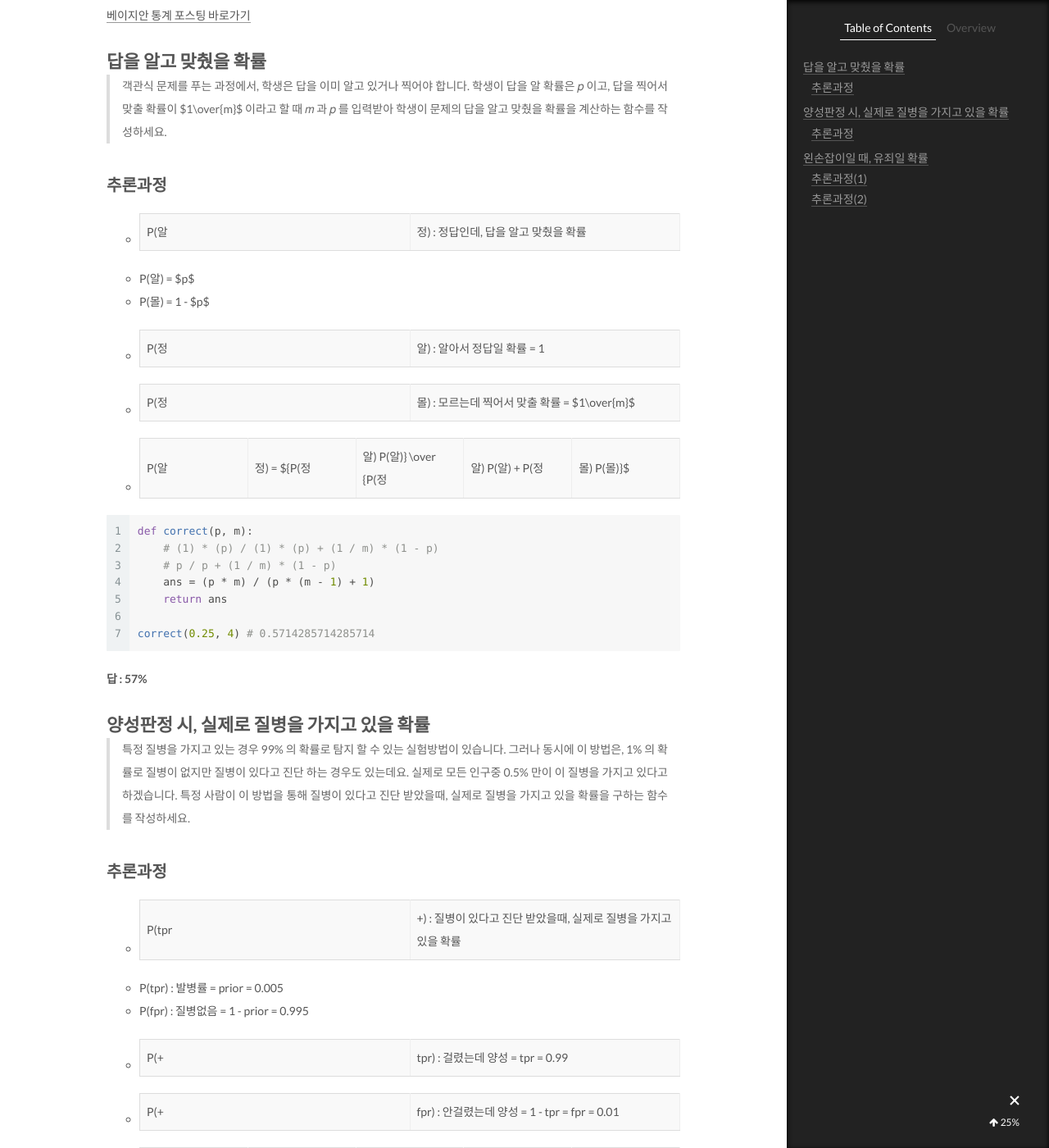
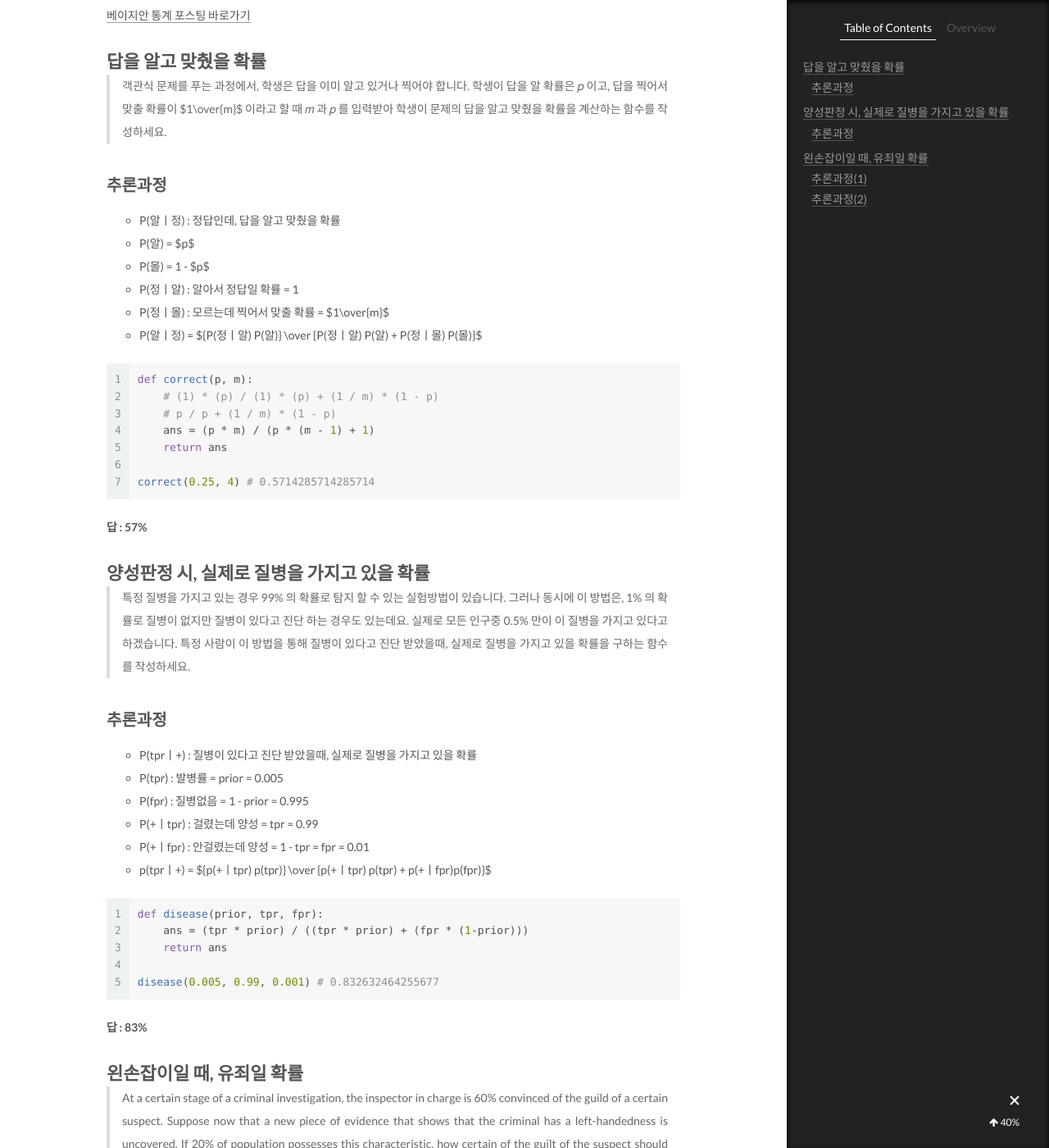
Before and after one commit to 6mini/6mini.github.io, a Jekyll site: the page built from _posts/2021-07-20-didunk4.md, in a window 1280 px wide and 1400 px high, scrolled down 528 px. Shown: the whole window at 82% size. Built offline with Jekyll 4.4.1, drawn with Linux system fonts in a browser that asks for light colours; comment, search, counter and statistics services are not loaded; some of the changed text lies outside the part shown.

Commit message:
Edit did

````diff
--- a/_posts/2021-07-20-didunk4.md
+++ b/_posts/2021-07-20-didunk4.md
@@ -12,12 +12,12 @@ tags: [Did Unknown, Python, 베이지안, Statistics]
 학생이 답을 알 확률은  𝑝 이고, 답을 찍어서 맞출 확률이  $1\over{m}$  이라고 할 때  𝑚 과  𝑝 를 입력받아 학생이 문제의 답을 알고 맞췄을 확률을 계산하는 함수를 작성하세요.
 
 ## 추론과정
-- P(알|정) : 정답인데, 답을 알고 맞췄을 확률
+- P(알ㅣ정) : 정답인데, 답을 알고 맞췄을 확률
 - P(알) = $p$
 - P(몰) = 1 - $p$
-- P(정|알) : 알아서 정답일 확률 = 1
-- P(정|몰) : 모르는데 찍어서 맞출 확률 = $1\over{m}$
-- P(알|정) = ${P(정|알) P(알)} \over {P(정|알) P(알) + P(정|몰) P(몰)}$
+- P(정ㅣ알) : 알아서 정답일 확률 = 1
+- P(정ㅣ몰) : 모르는데 찍어서 맞출 확률 = $1\over{m}$
+- P(알ㅣ정) = ${P(정ㅣ알) P(알)} \over {P(정ㅣ알) P(알) + P(정ㅣ몰) P(몰)}$
 
 ```python
 def correct(p, m):
@@ -40,12 +40,12 @@ correct(0.25, 4) # 0.5714285714285714
 
 ## 추론과정
 
-- P(tpr|+) : 질병이 있다고 진단 받았을때, 실제로 질병을 가지고 있을 확률
+- P(tprㅣ+) : 질병이 있다고 진단 받았을때, 실제로 질병을 가지고 있을 확률
 - P(tpr) : 발병률 = prior = 0.005
 - P(fpr) : 질병없음 = 1 - prior = 0.995
-- P(+|tpr) : 걸렸는데 양성 = tpr = 0.99
-- P(+|fpr) : 안걸렸는데 양성 = 1 - tpr = fpr = 0.01
-- p(tpr|+) = ${p(+|tpr) p(tpr)} \over {p(+|tpr) p(tpr) + p(+|fpr)p(fpr)}$
+- P(+ㅣtpr) : 걸렸는데 양성 = tpr = 0.99
+- P(+ㅣfpr) : 안걸렸는데 양성 = 1 - tpr = fpr = 0.01
+- p(tprㅣ+) = ${p(+ㅣtpr) p(tpr)} \over {p(+ㅣtpr) p(tpr) + p(+ㅣfpr)p(fpr)}$
 
 ```python
 def disease(prior, tpr, fpr):
@@ -66,12 +66,12 @@ If 20% of population possesses this characteristic, how certain of the guilt of
 
 ## 추론과정(1)
 
-- P(유죄|왼손) : 왼손잡이 일 때, 유죄일 확률
+- P(유죄ㅣ왼손) : 왼손잡이 일 때, 유죄일 확률
 - P(유죄) = 0.6
 - P(무죄) = 0.4
-- P(왼손|유죄) : 유죄인데 왼손일 확률 = 1
-- P(왼손|무죄) : 무죄인데 왼손일 확률 = 0.2
-- P(유죄|왼손) = ${P(왼손|유죄)P(유죄)} \over {P(왼손|유죄)P(유죄) + P(왼손|무죄)P(무죄)}$
+- P(왼손ㅣ유죄) : 유죄인데 왼손일 확률 = 1
+- P(왼손ㅣ무죄) : 무죄인데 왼손일 확률 = 0.2
+- P(유죄ㅣ왼손) = ${P(왼손ㅣ유죄)P(유죄)} \over {P(왼손ㅣ유죄)P(유죄) + P(왼손ㅣ무죄)P(무죄)}$
 
 ```python
 ans1 = 0.6 / (0.6 + (0.2 * 0.4))
@@ -86,12 +86,12 @@ In this case how likely would it be that the suspect is guilty?
 
 ## 추론과정(2)
 
-- P(유죄|새증거) : 새로운 증거의 특징을 가질 가능성이 90퍼센트 일 때, 유죄일 확률
+- P(유죄ㅣ새증거) : 새로운 증거의 특징을 가질 가능성이 90퍼센트 일 때, 유죄일 확률
 - P(유죄) = ans1
 - P(무죄) = 1 - ans1
-- P(새증거|유죄) : 유죄이면서 새증거의 특징을 가졌을 확률 = 0.9
-- P(새증거|무죄) : 무죄이면서 새증거의 특징을 가졌을 확률 = 0.1
-- P(유죄|새증거) = ${P(새증거|유죄)P(유죄)} \over {P(새증거|유죄)P(유죄) + P(새증거/무죄)P(무죄)}$
+- P(새증거ㅣ유죄) : 유죄이면서 새증거의 특징을 가졌을 확률 = 0.9
+- P(새증거ㅣ무죄) : 무죄이면서 새증거의 특징을 가졌을 확률 = 0.1
+- P(유죄ㅣ새증거) = ${P(새증거ㅣ유죄)P(유죄)} \over {P(새증거ㅣ유죄)P(유죄) + P(새증거/무죄)P(무죄)}$
 
 ```python
 ans2 = 0.9 * ans1 / ((0.9 * ans1) + (0.1 * (1 - ans1)))
````
